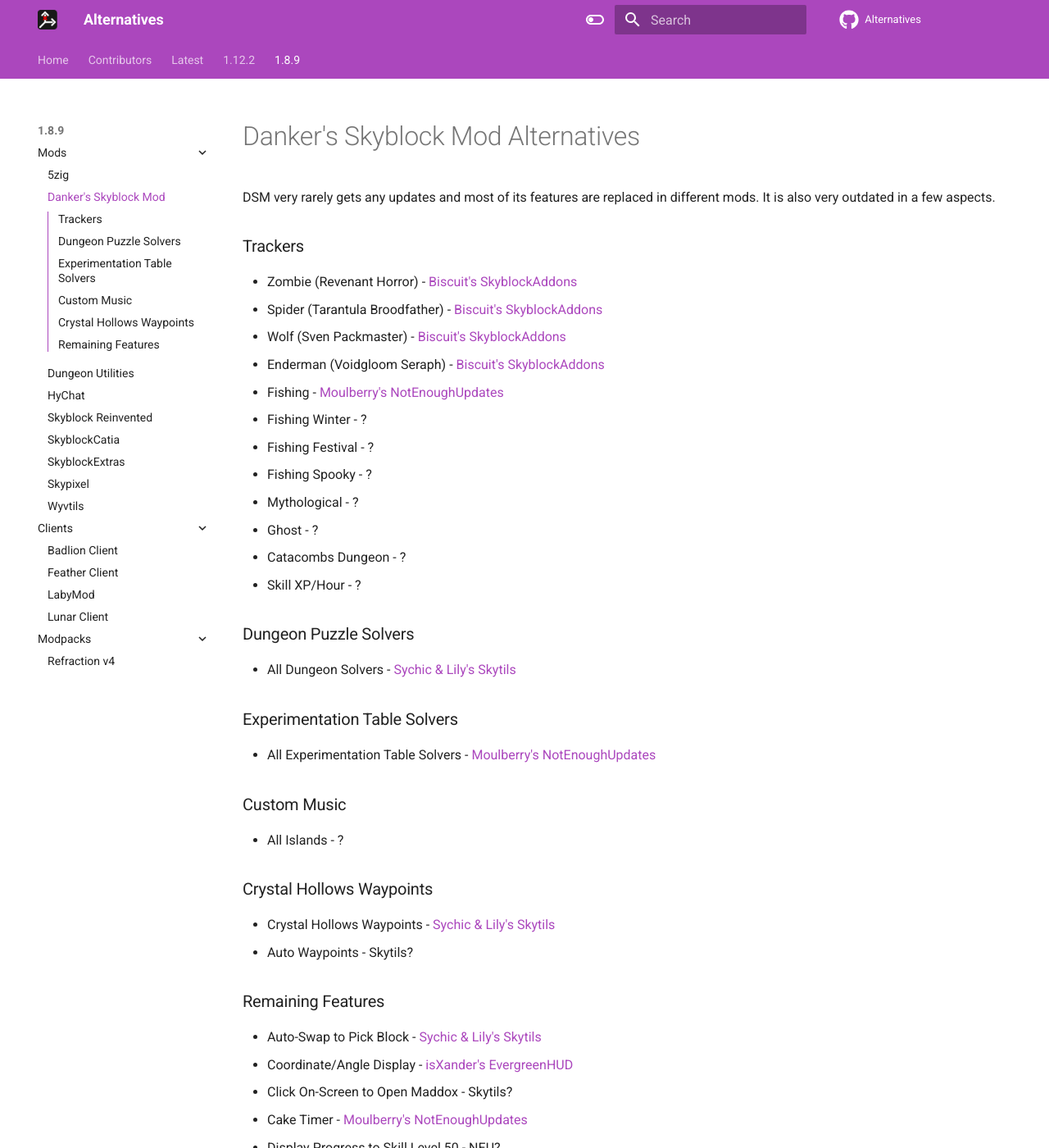
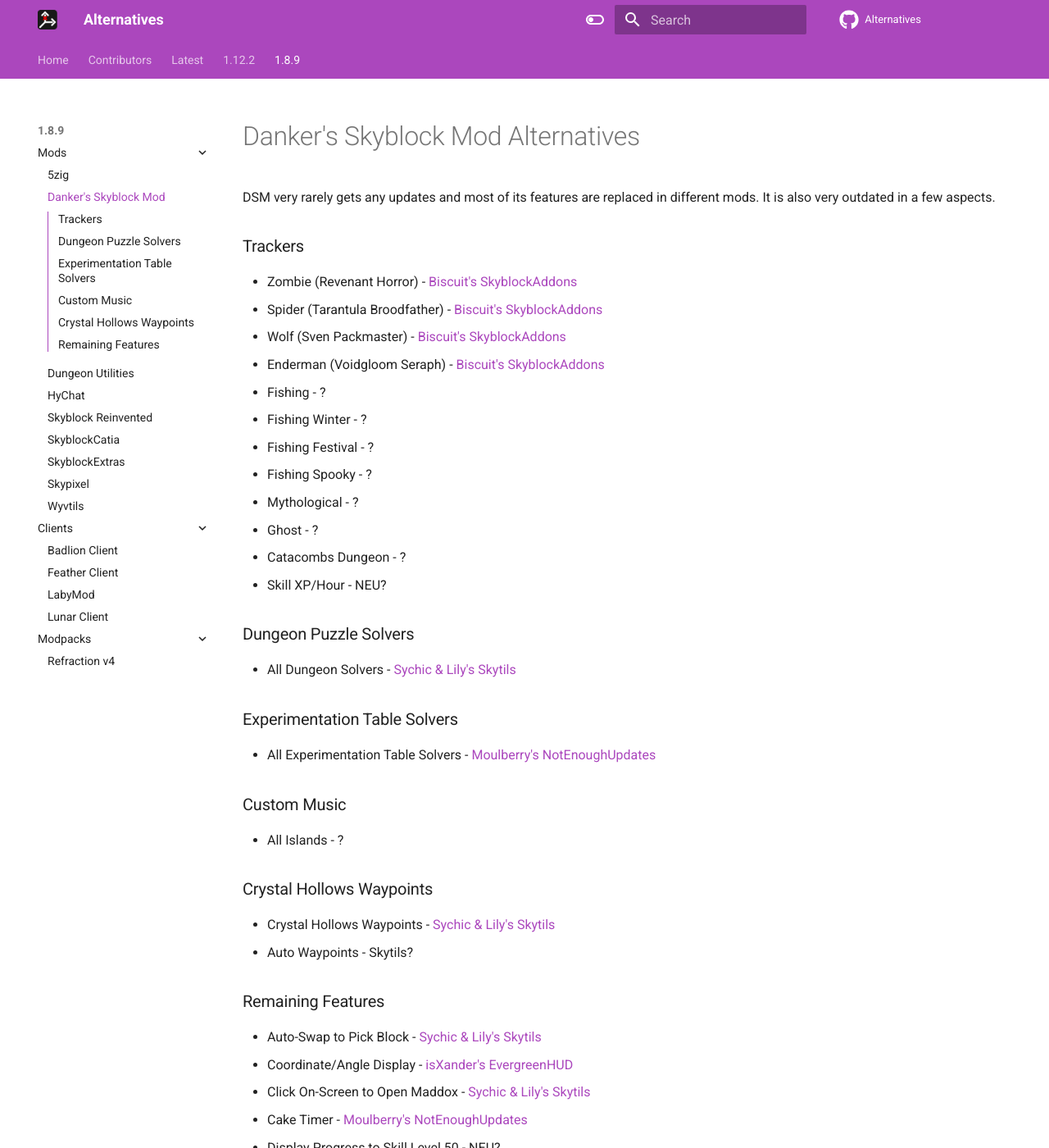
Before and after one commit to MicrocontrollersDev/Alternatives, an MkDocs documentation site: the page built from docs/1.8.9/dsm.md, in a window 1280 px wide and 1400 px high. Shown: the whole window at 82% size. Built offline with MkDocs 1.6.1 and Material for MkDocs 9.7.7, drawn with Linux system fonts in a browser that asks for light colours; comment, search, counter and statistics services are not loaded.

Commit message:
DSM Mods

```diff
--- a/docs/1.8.9/dsm.md
+++ b/docs/1.8.9/dsm.md
@@ -11,14 +11,14 @@
 * Spider (Tarantula Broodfather) - [Biscuit's SkyblockAddons](https://github.com/BiscuitDevelopment/SkyblockAddons/releases/latest)
 * Wolf (Sven Packmaster) - [Biscuit's SkyblockAddons](https://github.com/BiscuitDevelopment/SkyblockAddons/releases/latest)
 * Enderman (Voidgloom Seraph) - [Biscuit's SkyblockAddons](https://github.com/BiscuitDevelopment/SkyblockAddons/releases/latest)
-* Fishing - [Moulberry's NotEnoughUpdates](https://github.com/Moulberry/NotEnoughUpdates/releases/latest)
+* Fishing - ?
 * Fishing Winter - ?
 * Fishing Festival - ?
 * Fishing Spooky - ?
 * Mythological - ?
 * Ghost - ?
 * Catacombs Dungeon - ?
-* Skill XP/Hour - ?
+* Skill XP/Hour - NEU?
 
 ### Dungeon Puzzle Solvers
 
@@ -41,7 +41,7 @@
 
 * Auto-Swap to Pick Block - [Sychic & Lily's Skytils](https://github.com/Skytils/SkytilsMod/releases/latest)
 * Coordinate/Angle Display - [isXander's EvergreenHUD](https://modrinth.com/mod/evergreenhud/versions)
-* Click On-Screen to Open Maddox - Skytils?
+* Click On-Screen to Open Maddox - [Sychic & Lily's Skytils](https://github.com/Skytils/SkytilsMod/releases/latest)
 * Cake Timer - [Moulberry's NotEnoughUpdates](https://github.com/Moulberry/NotEnoughUpdates/releases/latest)
 * Display Progress to Skill Level 50 - NEU?
 * Count Total 20% Drops - ?
```
